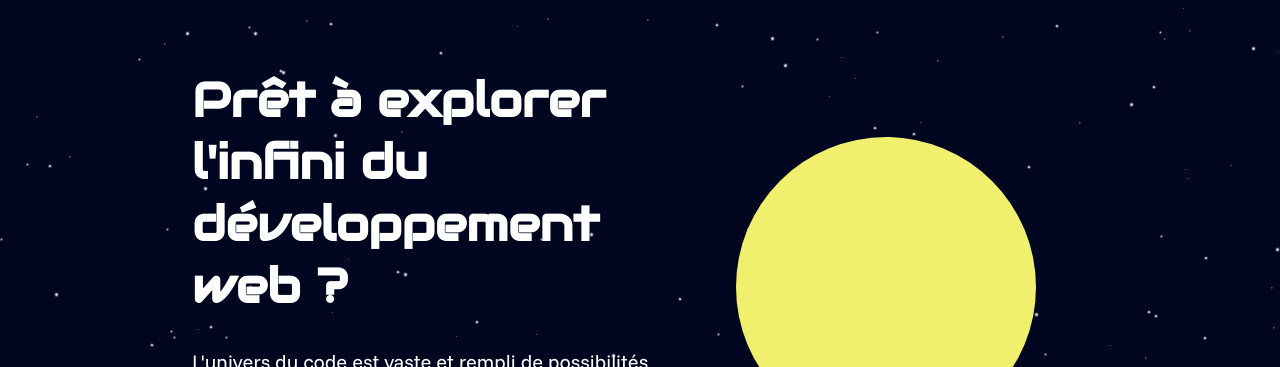
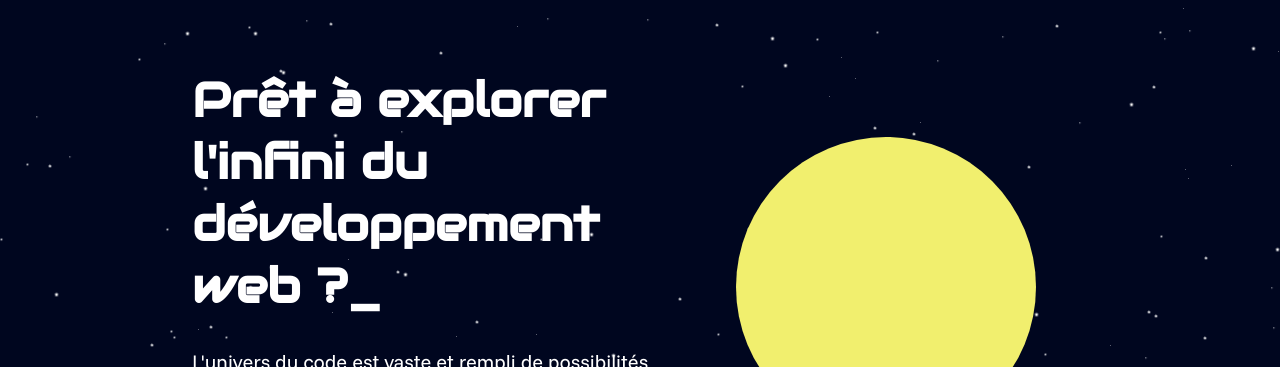
Before and after one commit to Alain-RN/Noefolio, a React (Vite) app: page / in a window 1280 px wide. Shown: the part 121-488 px from the top of the page. Built offline with nearby package versions, Linux system fonts and the light colour scheme.

Commit message:
Animation H1

```diff
--- /dev/null
+++ b/src/components/Animation/AnimationH1.jsx
@@ -0,0 +1,31 @@
+/* eslint-disable react/prop-types */
+import {useEffect, useRef } from "react";
+
+
+export const AnimationH1 = ({ text, delay = 110 }) => {
+
+  const ref = useRef(null);
+
+  useEffect(() => {
+    if (!ref.current) return;
+
+    let index = 0;
+    let currentText = "";
+
+    const animateText = () => {
+      if (index < text.length) {
+        currentText += text[index];
+        ref.current.innerHTML = `${currentText}<span>_<span/>`;
+        index++;
+        setTimeout(animateText, delay);
+      }
+    };
+
+    animateText();
+  }, [text, delay]);
+
+  return( <div>
+    <h1 ref={ref}></h1>
+  </div>);
+
+}
--- a/src/components/bg_etoile/Bg_etoile.jsx
+++ b/src/components/bg_etoile/Bg_etoile.jsx
@@ -1,16 +1,14 @@
-import React, { useRef } from 'react'
 import "./Bg_etoile.css"
-import { useEffect } from 'react'
 import Etoile from './Etoile'
 
 export default function Bg_etoile() {
-    const ref_bg = useRef(null)
+    const etoiles = Array.from({ length: 180 });
     return (
-        <div className="etoile-bg" ref={ref_bg}>
+        <div className="etoile-bg">
             {
-                [...Array(180)].map( (index) => (
+                etoiles.map( ( _, index) =>
                     <Etoile key={index} />
-                 ) )
+                )
             }
         </div>
     )
--- a/src/components/bg_etoile/Etoile.jsx
+++ b/src/components/bg_etoile/Etoile.jsx
@@ -1,4 +1,3 @@
-import React from 'react'
 import "./Etoile.css"
 import { FaStar } from "react-icons/fa";
 
@@ -9,6 +8,6 @@ export default function Etoile() {
     const random_size = Math.floor(Math.random()* 5 + 1)
 
     return (
-        <FaStar className="etoile" size={ random_size } color='white' style={{position: "absolute", top: y+"px" , left: x+"px"}}></FaStar>
-    )
+        <div><FaStar className="etoile" size={ random_size } color='white' style={{position: "absolute", top: y+"px" , left: x+"px"}}></FaStar>
+    </div>)
 }
--- a/src/components/header/Banniere.jsx
+++ b/src/components/header/Banniere.jsx
@@ -1,10 +1,12 @@
 import "./Banniere.css";
+import { AnimationH1 } from "../Animation/AnimationH1";
 
 export default function Banniere() {
   return (
     <div className="banniere">
       <div className="accroche">
-        <h1>Prêt à explorer l'infini du développement web ?</h1>
+        <AnimationH1 text="Prêt à explorer l'infini du développement web ?"></AnimationH1>
+        {/* <h1>Prêt à explorer l'infini du développement web ?</h1> */}
         <p>
           L'univers du code est vaste et rempli de possibilités infinies. À
           travers chaque projet, je m’efforce de repousser les limites du
```
